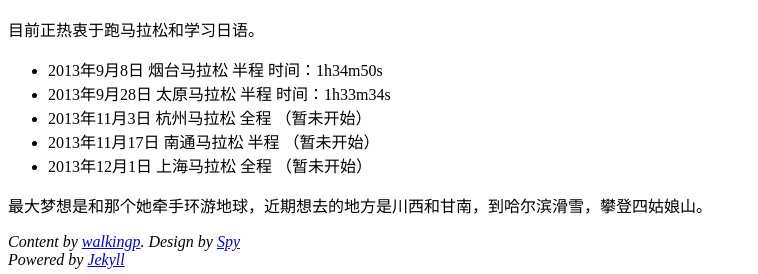
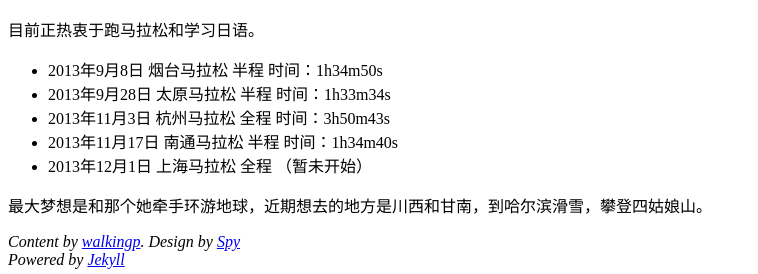
Before and after one commit to walkingp/Jykelly_blog, a Jekyll site: the page built from about.html, in a window 1280 px wide. Shown: the part 813-1087 px from the top of the page, without its empty margins (0-758 px from the left). Built offline with Jekyll 4.4.1, drawn with Linux system fonts in a browser that asks for light colours; comment, search, counter and statistics services are not loaded.

Commit message:
Modified about.html

```diff
--- a/about.html
+++ b/about.html
@@ -17,8 +17,8 @@ group: navigation
 <ul>
 	<li>2013年9月8日 	烟台马拉松 半程 时间：1h34m50s</li>
 	<li>2013年9月28日 	太原马拉松 半程 时间：1h33m34s</li>
-	<li>2013年11月3日	杭州马拉松 全程 （暂未开始）</li>
-	<li>2013年11月17日	南通马拉松 半程 （暂未开始）</li>
+	<li>2013年11月3日	杭州马拉松 全程 时间：3h50m43s</li>
+	<li>2013年11月17日	南通马拉松 半程 时间：1h34m40s</li>
 	<li>2013年12月1日	上海马拉松	全程 （暂未开始）</li>
 </ul>
 
```
